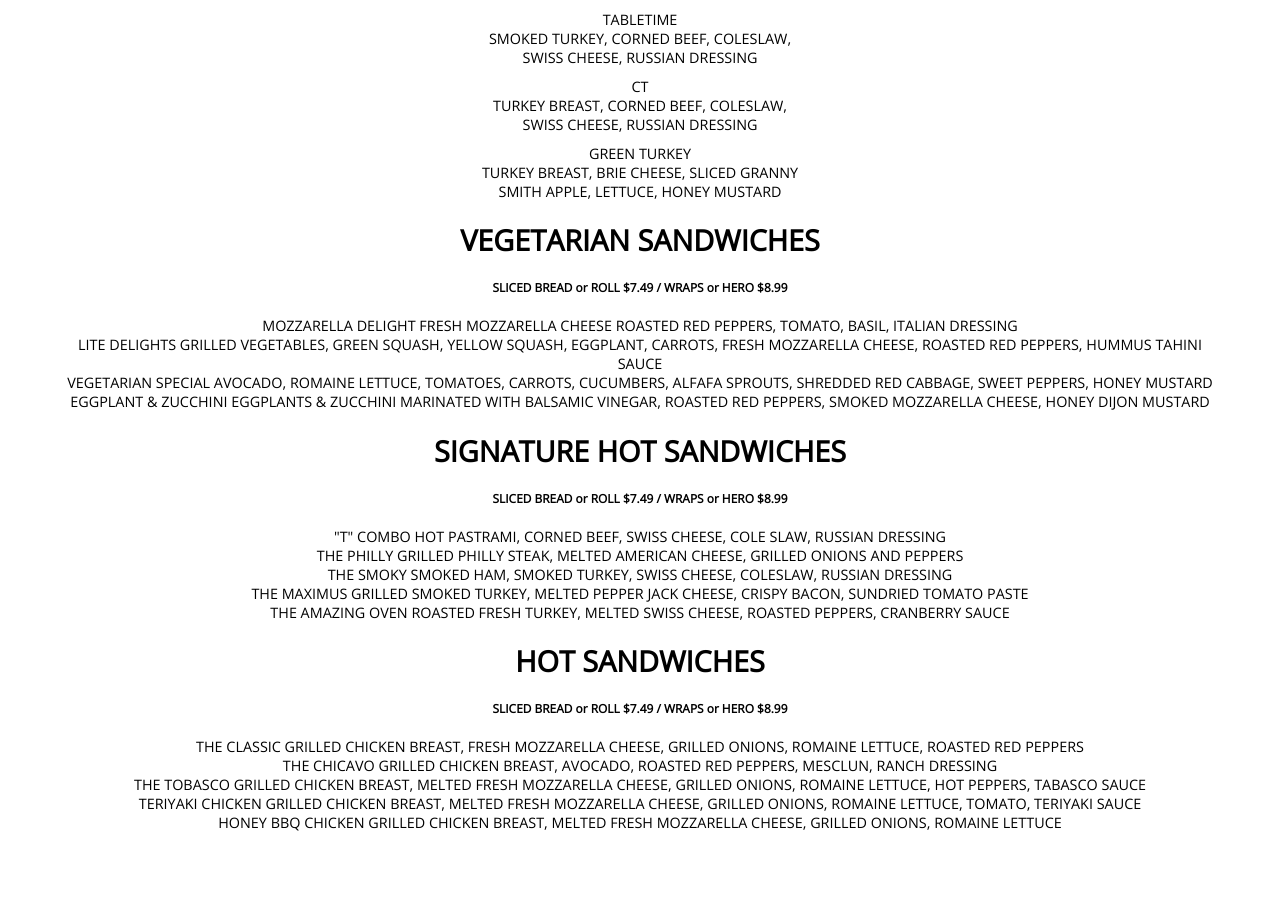
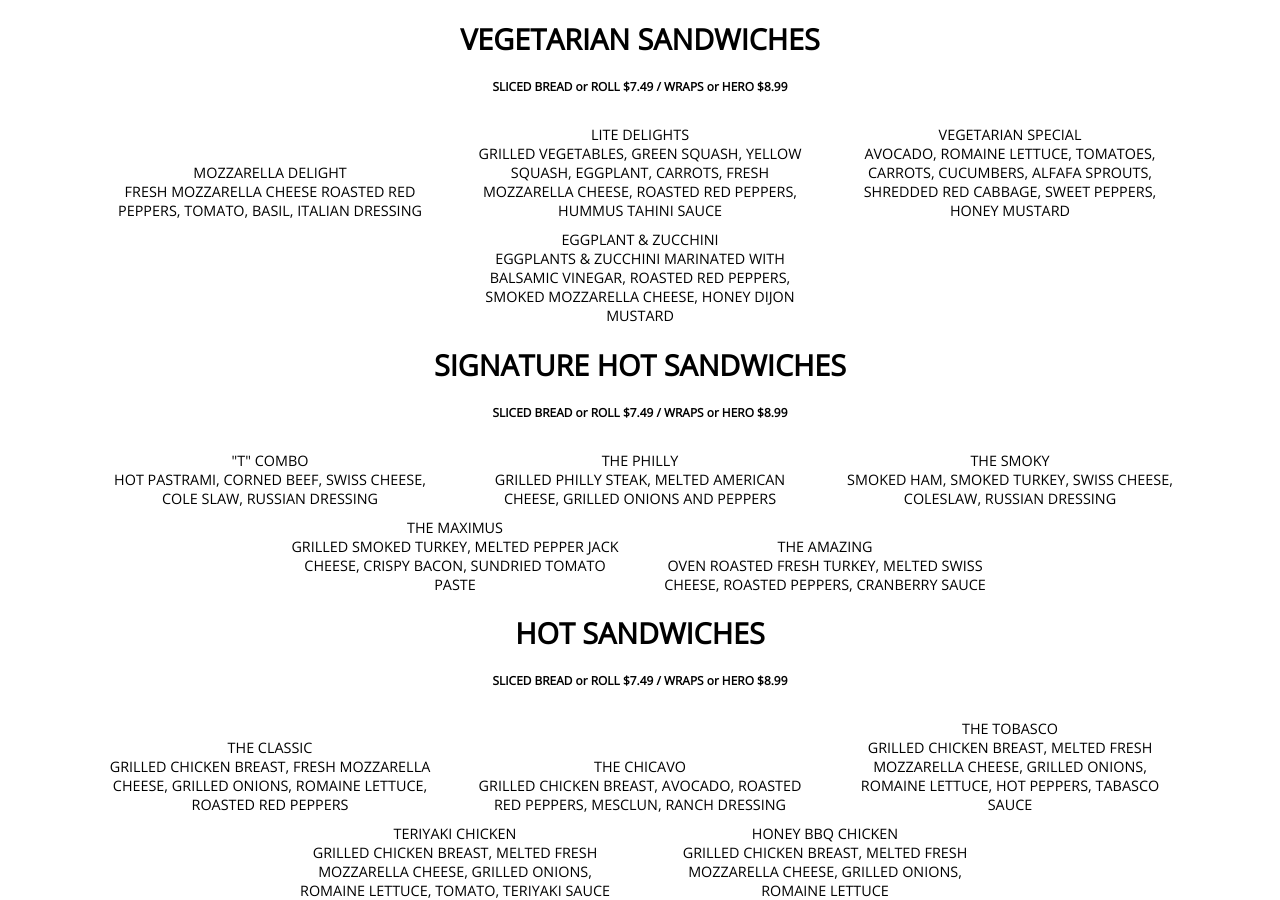
Before and after one commit to dpark926/tabletime, a React (Create React App) app in the folder tabletime/: page /lunch/sandwiches in a window 1280 px wide. Shown: the part 425-1325 px from the top of the page. Before the commit the page ends 1257 px from the top, so only its background shows below. Built offline with nearby package versions, Linux system fonts and the light colour scheme.

Commit message:
build Salad component

```diff
--- a/tabletime/src/components/lunch/Salads.js
+++ b/tabletime/src/components/lunch/Salads.js
@@ -5,33 +5,57 @@ function Salads () {
     <div>
       [salad]
       <h1>HOMESTYLE SALADS</h1>
-      GARDEN SALAD
-      ROMAINE LETTUCE, TOMATOES, CUCUMBERS, CARROTS, MIXED PEPPERS, BLACK OLIVES, HOUSE DRESSING
-      SM $3.95 / LG $6.95
-      ADD GRILLED CHICKEN, TUNA SALAD OR CHICKEN SALAD
+      <div className='menu-wrapper'>
+        <div className='item-box'>
+          <span className='item-name'>GARDEN SALAD<br/>
+          ROMAINE LETTUCE, TOMATOES, CUCUMBERS, CARROTS, MIXED PEPPERS, BLACK OLIVES, HOUSE DRESSING</span>
+          <span className='item-price'>SM $3.95 / LG $6.95</span>
+        </div>
+        <div className='item-box'>
+          ADD GRILLED CHICKEN, TUNA SALAD OR CHICKEN SALAD<br/>
           $1.50
-      CAESAR SALAD
-      ROMAINE LETTUCE, CROUTON, PARMESAN CHEESE, CAESAR DRESSING
-      SM $3.95 / LG $6.95
-      GRILLED CHICKEN CAESAR SALAD
-      GRILLED CHICKEN, ROMAINE LETTUCE, PARMESAN CHEESE, CROUTONS, CAESAR DRESSING
-      LG $7.95
-      COBB SALAD
-      GRILLED CHICKEN, ROMAINE LETTUCE, TOMATOES, BACON, BOILED EGG, BLUE CHEESE
-      LG $7.95
+        </div>
+        <div className='item-box'>
+          <span className='item-name'>CAESAR SALAD<br/>
+          ROMAINE LETTUCE, CROUTON, PARMESAN CHEESE, CAESAR DRESSING</span>
+          <span className='item-price'>SM $3.95 / LG $6.95</span>
+        </div>
+        <div className='item-box'>
+          <span className='item-name'>GRILLED CHICKEN CAESAR SALAD<br/>
+          GRILLED CHICKEN, ROMAINE LETTUCE, PARMESAN CHEESE, CROUTONS, CAESAR DRESSING</span>
+          <span className='item-price'>LG $7.95</span>
+        </div>
+        <div className='item-box'>
+          <span className='item-name'>COBB SALAD<br/>
+          GRILLED CHICKEN, ROMAINE LETTUCE, TOMATOES, BACON, BOILED EGG, BLUE CHEESE</span>
+          <span className='item-price'>LG $7.95</span>
+        </div>
+      </div>
 
       <h1>CUSTOM SALADS</h1>
       <h5>SMALL $7.95 / LARGE $8.95</h5>
+      <div className='menu-wrapper'>
+        <div className='item-box'>
           (STEP 1) CHOOSE A GREEN
           CRISPY ROMAIN / BABY SPINACH/ ORGANIC MESCLUN, KALE
+        </div>
+        <div className='item-box'>
           (STEP 2) CHOOSE A PROTEIN
           TUNA SALAD/ TURKEY / HAM / GRILLED CHICKEN / CRISPY CHICKEN / ALBACORE TUNA / CHICKEN SALAD
+        </div>
+        <div className='item-box'>
           (STEP 3) CHOOSE 2 PREMIUM INGREDIENTS
           GOLDEN RAISIN, BLUE CHEESE CRUMBS, SUNFLOWER SEEDS, FETA CHEESE, TOASTED PINE NUTS, WALNUTS, CHEDDAR CHEESE, PARMESAN CHEESE, DRIED CRANBERRIES, FRESH MOZZARELLA, BOILED EGG, SUN DRIED TOMATOES, EGG WHITE, AVOCADO
+        </div>
+        <div className='item-box'>
           (STEP 4) CHOOSE UNLIMITED VEGETABLES
           BLACK OLIVE, BLACK BEANS, KALAMETA OLIVE, MUSHROOMS, CORN, ARTICHOKE HEARTS, PLUM TOMATOES, CHINESE NOODLES, ALFALFA SPROUTS, JALAPENOS, GREEN PEAS, BROCCOLI FLORETS, CHICK PEAS, BELL PEPPERS, CELERY, CROUTON, CHERRY TOMATOES, STRING BEANS, GRANNY SMITH APPLES, MANDARIN ORANGE, RED BEETS, ROASTED ZUCCHINI, ASPARAGUS, ROASTED EGGPLANT, EDAMAME, PORTOBELLO MUSHROOMS, ROASTED RED PEPPERS, BRUSSEL SPROUTS, HEARTS OF PALM
+        </div>
+        <div className='item-box'>
           (STEP 5) CHOOSE A DRESSING
           BLUE CHEESE, RUSSIAN, CREAMY ITALIAN, FRENCH, HOUSE CAESAR, HONEY DIJON, LOW FAT HONEY MUSTARD, LIT ITALIAN, BALSAMIC VINAIGRETTE, ASIAN SESAME GINGER, CLASSIC RANCH, LITE RANCH, RASPBERRY VINAIGRETTE, BALSAMIC VINEGAR, LEMON JUICE, OLIVE OIL, RED WINE VINEGAR
+        </div>
+      </div>
     </div>
   )
 }
--- a/tabletime/src/components/lunch/Sandwiches.js
+++ b/tabletime/src/components/lunch/Sandwiches.js
@@ -12,26 +12,18 @@ function Sandwiches () {
           <span>ITALIAN<br/>
           GENOA SALAMI, CAPICOLA, PROVOLONE CHEESE, LETTUCE, TOMATOES, ONIONS, HOT PEPPERS, OIL & VINEGAR</span>
         </div>
-      </div>
-      <div>
         <div className='item-box'>
           <span>AMERICAN<br/>
           VIRGINIA HAM, BLACK FOREST HAM, AMERICAN CHEESE, LETTUCE, TOMATOES, MAYO</span>
         </div>
-      </div>
-      <div>
         <div className='item-box'>
           <span>TABLETIME<br/>
           SMOKED TURKEY, CORNED BEEF, COLESLAW, SWISS CHEESE, RUSSIAN DRESSING</span>
         </div>
-      </div>
-      <div>
         <div className='item-box'>
           <span>CT<br/>
           TURKEY BREAST, CORNED BEEF, COLESLAW, SWISS CHEESE, RUSSIAN DRESSING</span>
         </div>
-      </div>
-      <div>
         <div className='item-box'>
           <span>GREEN TURKEY<br/>
           TURKEY BREAST, BRIE CHEESE, SLICED GRANNY SMITH APPLE, LETTUCE, HONEY MUSTARD</span>
@@ -40,67 +32,73 @@ function Sandwiches () {
 
       <h1>VEGETARIAN SANDWICHES</h1>
       <h5>SLICED BREAD or ROLL $7.49 / WRAPS or HERO $8.99</h5>
-      <div>
-        MOZZARELLA DELIGHT
+      <div className='menu-wrapper'>
+        <div className='item-box'>
+          MOZZARELLA DELIGHT<br/>
           FRESH MOZZARELLA CHEESE ROASTED RED PEPPERS, TOMATO, BASIL, ITALIAN DRESSING
         </div>
-      <div>
-        LITE DELIGHTS
+        <div className='item-box'>
+          LITE DELIGHTS<br/>
           GRILLED VEGETABLES, GREEN SQUASH, YELLOW SQUASH, EGGPLANT, CARROTS, FRESH MOZZARELLA CHEESE, ROASTED RED PEPPERS, HUMMUS TAHINI SAUCE
         </div>
-      <div>
-        VEGETARIAN SPECIAL
+        <div className='item-box'>
+          VEGETARIAN SPECIAL<br/>
           AVOCADO, ROMAINE LETTUCE, TOMATOES, CARROTS, CUCUMBERS, ALFAFA SPROUTS, SHREDDED RED CABBAGE, SWEET PEPPERS, HONEY MUSTARD
         </div>
-      <div>
-        EGGPLANT & ZUCCHINI
+        <div className='item-box'>
+          EGGPLANT & ZUCCHINI<br/>
           EGGPLANTS & ZUCCHINI MARINATED WITH BALSAMIC VINEGAR, ROASTED RED PEPPERS, SMOKED MOZZARELLA CHEESE, HONEY DIJON MUSTARD
+        </div>
       </div>
 
       <h1>SIGNATURE HOT SANDWICHES</h1>
       <h5>SLICED BREAD or ROLL $7.49 / WRAPS or HERO $8.99</h5>
-      <div>
-        "T" COMBO
+      <div className='menu-wrapper'>
+        <div className='item-box'>
+          "T" COMBO<br/>
           HOT PASTRAMI, CORNED BEEF, SWISS CHEESE, COLE SLAW, RUSSIAN DRESSING
         </div>
-      <div>
-        THE PHILLY
+        <div className='item-box'>
+          THE PHILLY<br/>
           GRILLED PHILLY STEAK, MELTED AMERICAN CHEESE, GRILLED ONIONS AND PEPPERS
         </div>
-      <div>
-        THE SMOKY
+        <div className='item-box'>
+          THE SMOKY<br/>
           SMOKED HAM, SMOKED TURKEY, SWISS CHEESE, COLESLAW, RUSSIAN DRESSING
         </div>
-      <div>
-        THE MAXIMUS
+        <div className='item-box'>
+          THE MAXIMUS<br/>
           GRILLED SMOKED TURKEY, MELTED PEPPER JACK CHEESE, CRISPY BACON, SUNDRIED TOMATO PASTE
         </div>
-      <div>
-        THE AMAZING
+        <div className='item-box'>
+          THE AMAZING<br/>
           OVEN ROASTED FRESH TURKEY, MELTED SWISS CHEESE, ROASTED PEPPERS, CRANBERRY SAUCE
+        </div>
       </div>
 
       <h1>HOT SANDWICHES</h1>
       <h5>SLICED BREAD or ROLL $7.49 / WRAPS or HERO $8.99</h5>
-      <div>
-        THE CLASSIC
+      <div className='menu-wrapper'>
+        <div className='item-box'>
+          THE CLASSIC<br/>
           GRILLED CHICKEN BREAST, FRESH MOZZARELLA CHEESE, GRILLED ONIONS, ROMAINE LETTUCE, ROASTED RED PEPPERS
         </div>
-      <div>
-        THE CHICAVO
+        <div className='item-box'>
+          THE CHICAVO<br/>
           GRILLED CHICKEN BREAST, AVOCADO, ROASTED RED PEPPERS, MESCLUN, RANCH DRESSING
         </div>
-      <div>
-        THE TOBASCO
+        <div className='item-box'>
+          THE TOBASCO<br/>
           GRILLED CHICKEN BREAST, MELTED FRESH MOZZARELLA CHEESE, GRILLED ONIONS, ROMAINE LETTUCE, HOT PEPPERS, TABASCO SAUCE
         </div>
-      <div>
-        TERIYAKI CHICKEN
+        <div className='item-box'>
+          TERIYAKI CHICKEN<br/>
           GRILLED CHICKEN BREAST, MELTED FRESH MOZZARELLA CHEESE, GRILLED ONIONS, ROMAINE LETTUCE, TOMATO, TERIYAKI SAUCE
         </div>
-      <div>
-        HONEY BBQ CHICKEN
+        <div className='item-box'>
+          HONEY BBQ CHICKEN<br/>
           GRILLED CHICKEN BREAST, MELTED FRESH MOZZARELLA CHEESE, GRILLED ONIONS, ROMAINE LETTUCE
+        </div>
       </div>
     </div>
   )
```
Lines whose indentation alone changed are shown as unchanged.
